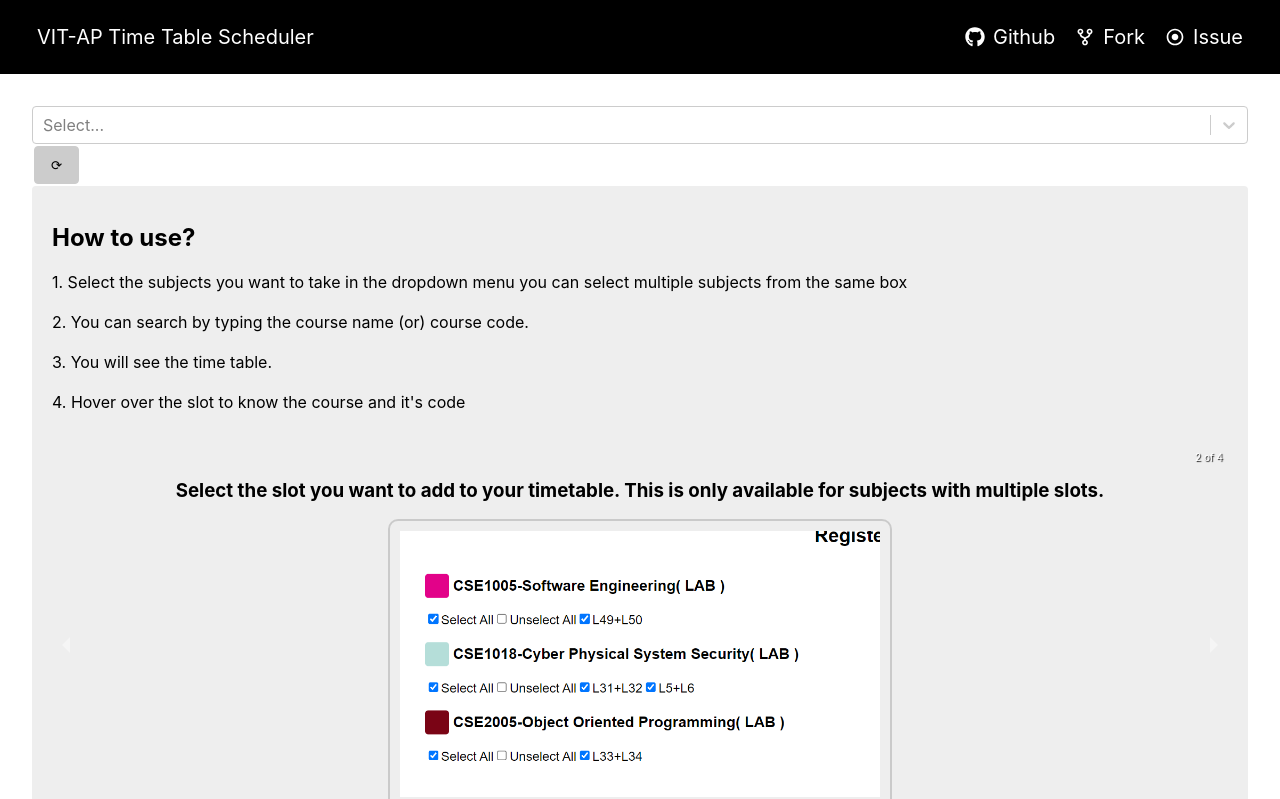
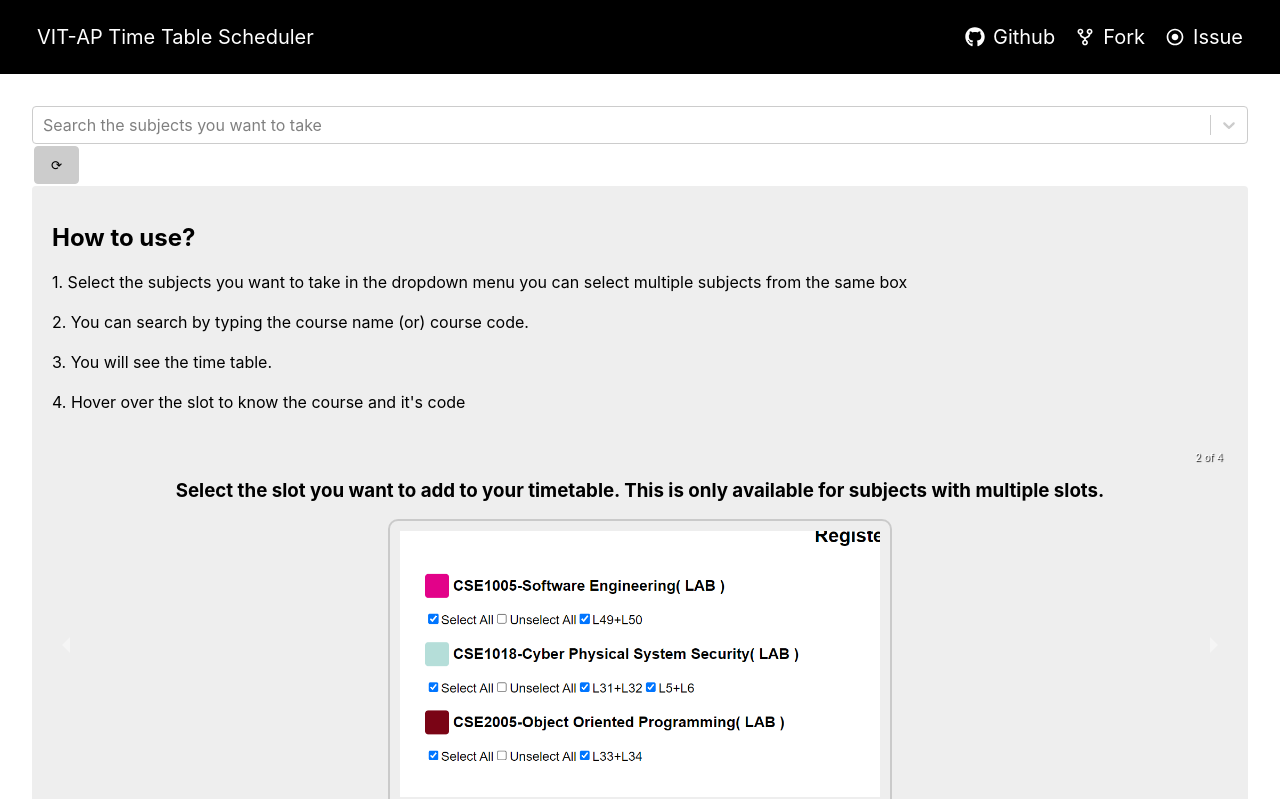
Before and after one commit to Sarath191181208/vitap-timetable-scheduler, a React (Vite) app: page / in a window 1280 px wide. Shown: the top 799 px of the page. Built offline with nearby package versions, Linux system fonts and the light colour scheme; the HTML template or start-up script is replaced by a standard one.

Commit message:
+placeholder

```diff
--- a/src/App.jsx
+++ b/src/App.jsx
@@ -49,6 +49,7 @@ function App() {
     <>
       <div className="subject-selection-controls">
         <Select
+          placeholder="Search the subjects you want to take"
           classNamePrefix="select_subjects"
           defaultValue={selecedSubjectsList}
           onChange={onSubjectSelectChange}
```
